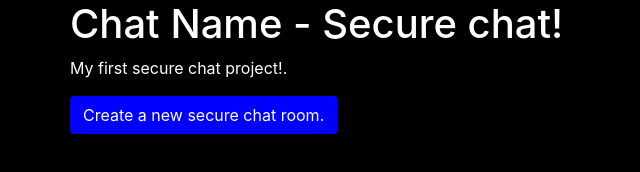
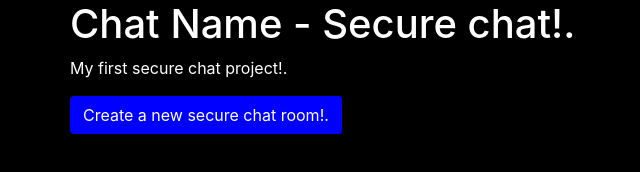
Before and after one commit to kto-to20/secure-chat, a plain HTML site: page index.html in a window 1280 px wide. Shown: the full height of the page, 15-655 px from the left. Drawn offline with nearby package versions, Linux system fonts and the light colour scheme.

Commit message:
Update index.html

```diff
--- a/index.html
+++ b/index.html
@@ -22,9 +22,9 @@
 <body>
 
 <div class="container">
-    <h1>Chat Name - Secure chat!</h1>
+    <h1>Chat Name - Secure chat!.</h1>
     <p>My first secure chat project!.</p>
-    <a href="create_chat.html" class="btn btn-create">Create a new secure chat room.</a>
+    <a href="create_chat.html" class="btn btn-create">Create a new secure chat room!.</a>
 </div>
 
 </body>
```
